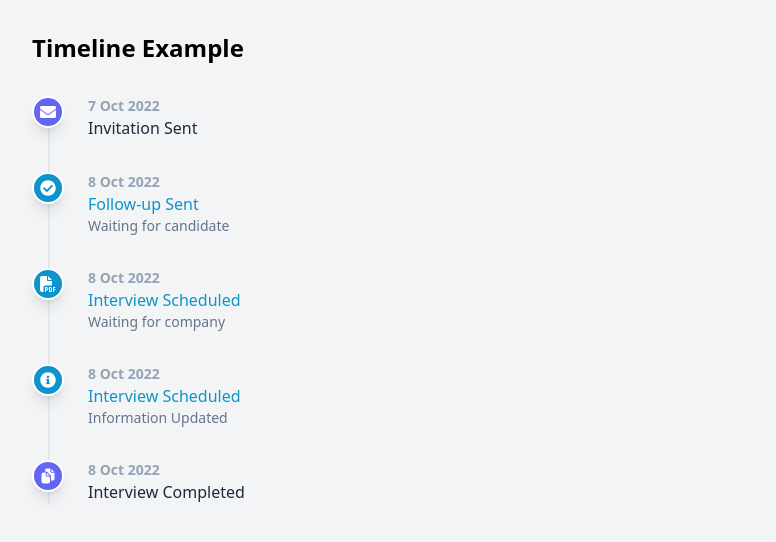
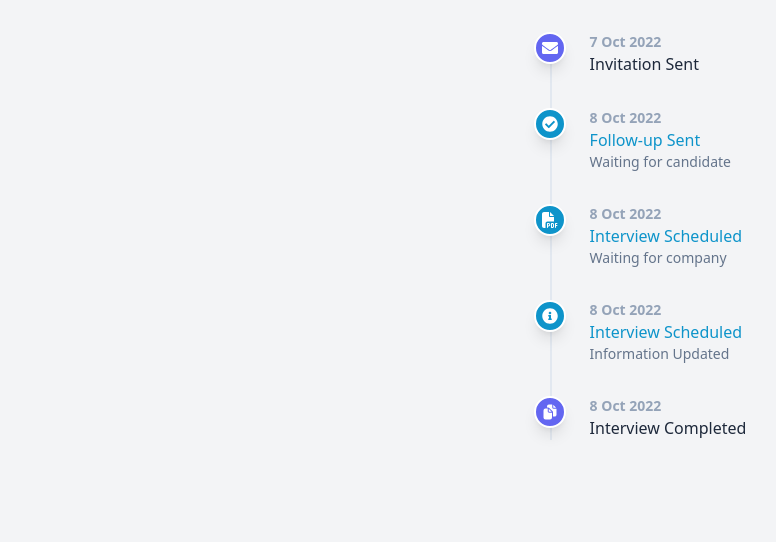
Before and after one commit to ademajagon/timeline, a Next.js app: page / in a window 1280 px wide. Shown: the top 542 px of the page, without its empty margins (0-776 px from the left). Built offline with nearby package versions, Linux system fonts and the light colour scheme.

Commit message:
fix: center timelime

```diff
--- a/app/page.tsx
+++ b/app/page.tsx
@@ -1,6 +1,6 @@
 import { FaCheckCircle, FaEnvelope } from "react-icons/fa";
 import Timeline from "./components/Timeline";
-import {  FaFilePdf } from "react-icons/fa6";
+import { FaFilePdf } from "react-icons/fa6";
 import { IoDocuments } from "react-icons/io5";
 import { FaInfoCircle } from "react-icons/fa";
 
@@ -40,9 +40,10 @@ const steps = [
 
 export default function Home() {
   return (
-    <div className="p-8 bg-gray-100 min-h-screen">
-      <h1 className="text-2xl font-bold mb-8">Timeline Example</h1>
-      <Timeline steps={steps} />
+    <div className="p-8 bg-gray-100 min-h-screen flex justify-center">
+      <div className="max-w-2xl w-full flex flex-col items-center">
+        <Timeline steps={steps} />
+      </div>
     </div>
   );
 }
```
